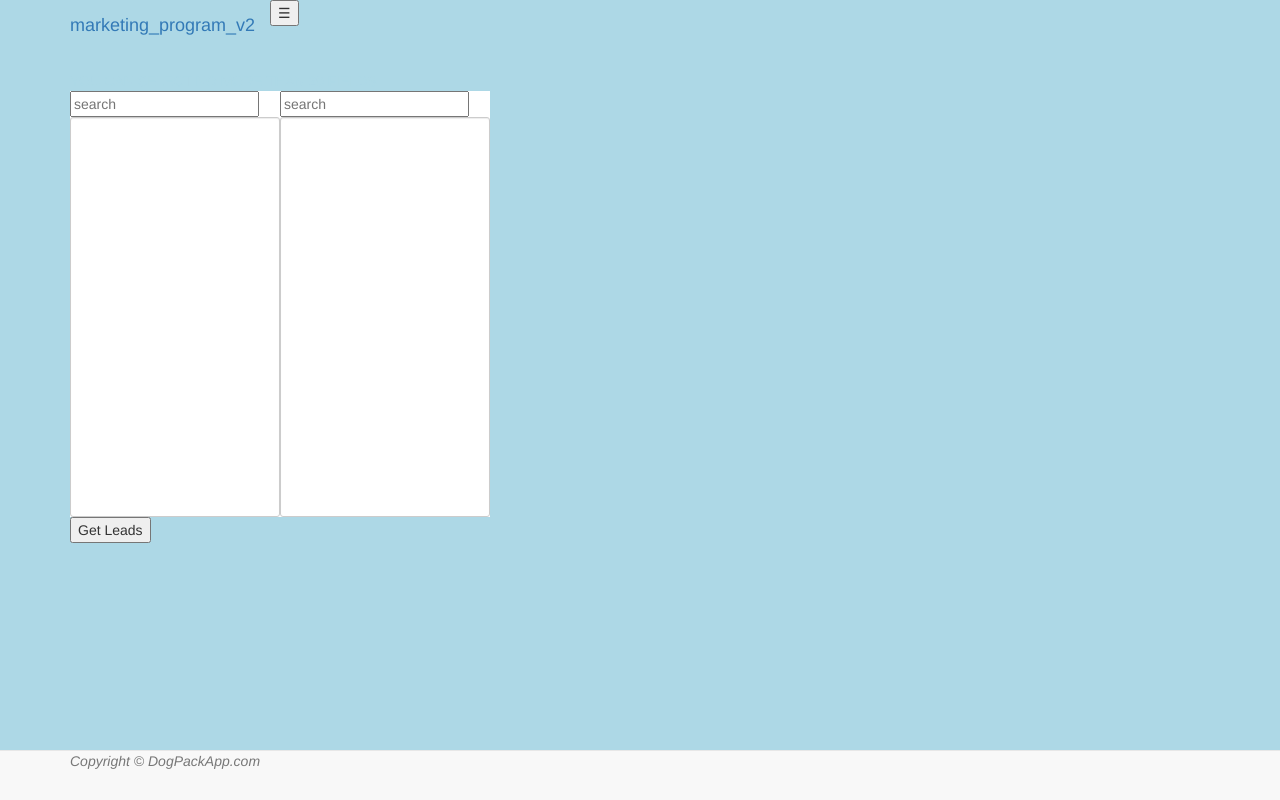
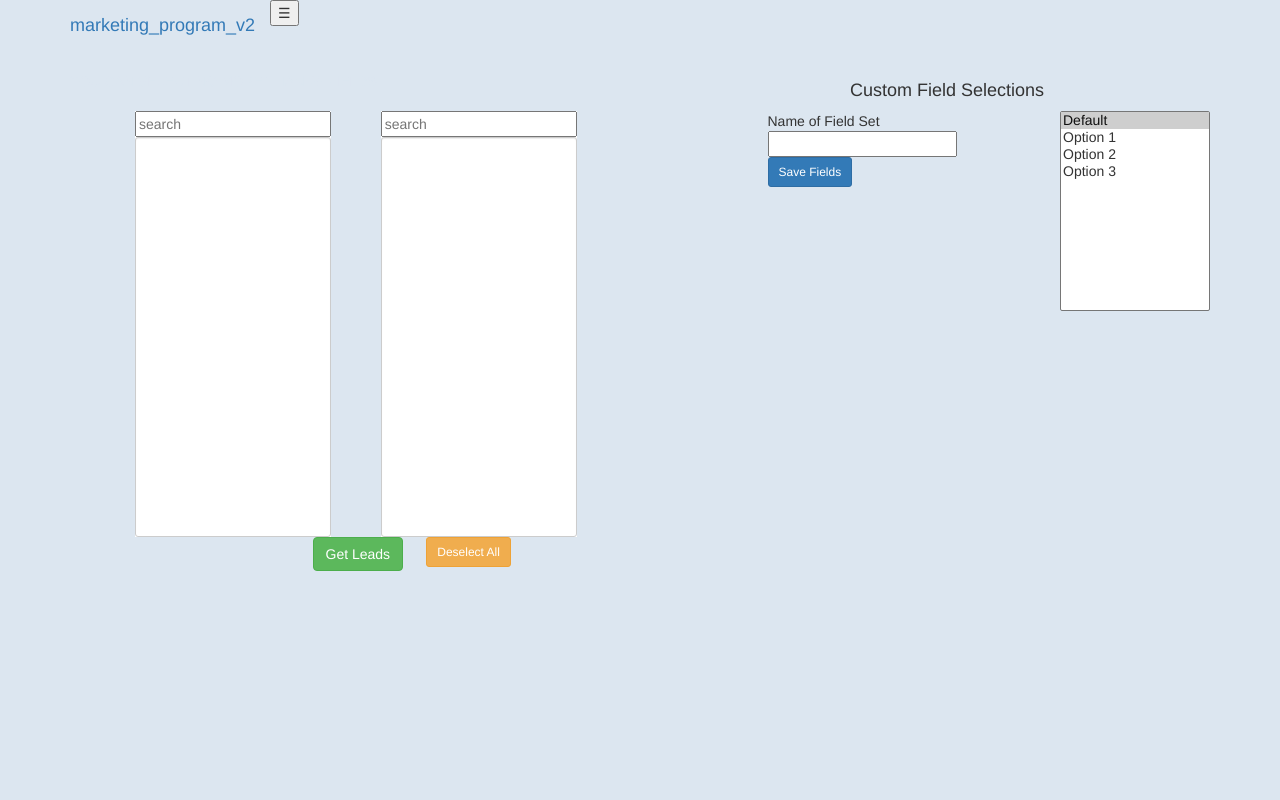
Before and after one commit to ericp-porch/marketing_program_v2, a Django app: page /leads/ in a window 1280 px wide. Run offline with Django 3.2, Linux system fonts and the light colour scheme; data that the repository does not hold is empty; parts of the project's set-up code (start-up, migrations or seed data) failed here and were passed over; some libraries are stand-ins or nearby versions.

Commit message:
Update leads.html and some cleanup

```diff
--- a/marketing_program_v2/leads/views.py
+++ b/marketing_program_v2/leads/views.py
@@ -1,10 +1,9 @@
 from __future__ import absolute_import, unicode_literals
-import sys, os
+import sys
 reload(sys)
 sys.setdefaultencoding('utf8')
 import csv
 from django.http import HttpResponse
-from django.utils.encoding import smart_str
 from django.shortcuts import render
 from django.db import connection
 from django.views.generic import ListView
@@ -24,29 +23,34 @@ class LeadView(AboutView, ListView):
     model = Leads
 
     def post(self, request):
-        lead_num = Leads.objects.all().count() # Total number of leads in database
-        fields = request.POST.getlist('selectfields') # 'fields' is a list of rest names, from the Field table, selected by the user on leads/leads.html
-        queryset = Leads.objects.all().values('document')[:100] # 'leads' is the Leads table. Check the 'queryset' variable below to see if it is limited
-        FieldsEntries = Fields.object.all() # Everything from the 'Fields' database
-        datatypes = []
-        for field in fields:
-            for entry in FieldsEntries:
-                if field == entry.rest_name:
-                    datatypes.append(entry.data_type)
-        fielddata = dict(zip(fields, datatypes)) # 'fieldata' is a dictionary matching user-selected field rest names with the field's associated data type (integer, string etc.)
-        string, range, boolean, dummy = 0,0,0,0
-        for field, datatype in fielddata.iteritems():
-            if datatype in "string email phone text url":
-                string += 1 # string--> string, email, phone, text, and url datatypes
-            elif datatype in "currency float date datetime integer":
-                range += 1 # range--> currency, float, date, datetime, and integer datatypes
-            elif datatype == "boolean":
-                boolean += 1 # bolean--> boolean datatype
-            else:
-                dummy += 1 # dummy --> Catches any instances where none of the the above datatypes are used (errors)
-        fieldtype = {"string":string, "range":range, "boolean":boolean, "dummy":dummy} # 'fieldtype' Dictionary on what data types are included in 'fielddata'. The Official datatypes are condensed into 3 new types:
-        return render(request, "leads/view.html", {'leads': queryset, 'fields': fields, 'lead_num': lead_num,
-                                                   'fielddata': fielddata, 'fieldtype': fieldtype})
+        if "get_leads" in request.POST:
+            lead_num = Leads.objects.all().count() # Total number of leads in database
+            fields = request.POST.getlist('selectfields') # 'fields' is a list of user-selected rest names
+            queryset = Leads.objects.all().values('document')[:100] # 'leads' is the Leads table.
+            FieldsEntries = Fields.object.all() # Everything from the 'Fields' database
+            datatypes = []
+            for field in fields:
+                for entry in FieldsEntries:
+                    if field == entry.rest_name:
+                        datatypes.append(entry.data_type)
+            fielddata = dict(zip(fields, datatypes)) # 'fieldata' is a dictionary with fields and associated data type
+            string, range, boolean, dummy = 0,0,0,0
+            for field, datatype in fielddata.iteritems():
+                if datatype in "string email phone text url":
+                    string += 1 # string--> string, email, phone, text, and url datatypes
+                elif datatype in "currency float date datetime integer":
+                    range += 1 # range--> currency, float, date, datetime, and integer datatypes
+                elif datatype == "boolean":
+                    boolean += 1 # boolean--> boolean datatype
+                else:
+                    dummy += 1 # errors
+            # 'fieldtype' Dictionary on what data types are included in 'fielddata'.
+            fieldtype = {"string":string, "range":range, "boolean":boolean, "dummy":dummy}
+            return render(request, "leads/view.html", {'leads': queryset, 'fields': fields, 'lead_num': lead_num,
+                                                       'fielddata': fielddata, 'fieldtype': fieldtype})
+        elif "saveSubmit" in request.POST:
+            template_name = "leads/leads.html"
+            return render(request, "leads/leads.html")
 
 
 class FilterView(LeadView, ListView):
@@ -74,11 +78,9 @@ class FilterView(LeadView, ListView):
         #   2 = boolean: A string reading "true", "false", or "both"
         filters = {'id': [0, idstart, idend]}  # The creation of the 'filters' dictionary
         for key, value in request.POST.items():
-            if 'selectfields' in key:  # I created some hidden input elements in view.html,
-                # whose names are just the rest names with 'selectfields attached.
-                # This allowed me to easily get a list of field rest names right here.
+            if 'selectfields' in key:  # Rest Names taken from hiiden input fields
                 fields.append(value)
-            elif '_start' in key and 'id' not in key:  # non-date ranges are converted to floatingpoint
+            elif '_start' in key and 'id' not in key:  # non-date ranges are converted to floats
                 a = key[:-6]  # "start" is removed form the rest name, then value is made into key for 'filters' entry
                 b = float(value)  # start value converted from string to float
                 d = 0  # value is datatype variable index. A value of 0 indicates a range variable
@@ -105,7 +107,7 @@ class FilterView(LeadView, ListView):
             if key == 'document':  # The 'document' JSON is accessed here
                 counter += 1
                 for dockey, docval in value.iteritems():  # Here is where the bulk of the filtering occurs
-                    if docval:  # Some values in 'document' are null, and can't be filtered normally. This automatically disqualifies those leads
+                    if docval:  # Leads with null values are filtered out
                         for filterkey, filterval in filters.iteritems():
                             if filterkey == dockey:  # Match keys between 'filters' and 'document'
                                 if filterval[0] == 0:  # range variables
@@ -123,7 +125,7 @@ class FilterView(LeadView, ListView):
                                     else:  # if string does not match, clear csvrow and kill loop
                                         csvrow.clear(); return counter, csvrow, csvdict
                                 elif filterval[0] == 2:
-                                    if filterval[1] == docval:
+                                    if filterval[1] == docval or filterval[1] in "both":
                                         csvrow.update({dockey: docval})
                                     else:  # if wrong boolean value, clear csvrow and kill loop
                                         csvrow.clear(); return counter, csvrow, csvdict
@@ -132,8 +134,7 @@ class FilterView(LeadView, ListView):
                                     csvrow.clear()
                     else:
                         csvrow.clear(); return counter, csvrow, csvdict # if 'document' value is null
-        # This for loop adds csvrow to csvdict. This only happens if the current lead is not filtered out.
-        for key, value in csvdict.iteritems():
+        for key, value in csvdict.iteritems(): #If lead not filtered out, csvrow is added to csvdict
             for rowkey, rowval in csvrow.iteritems():
                 if key == rowkey:
                     value.append(rowval)
@@ -149,17 +150,16 @@ class FilterView(LeadView, ListView):
 
     def post(self, request):
         filters = self.user_filters(request)
-        #
         # 'filters' is now complete. It is a dictionary where:
         # key = rest name
         # value = list[ datatype, filter_value or min_value, max_value in the case of range variable]
-        #
-        # idstr = "Select id, document FROM Leads WHERE (Cast(document->> 'id' AS integer) BETWEEN 500 AND 800)"
-        # emailstr = "AND (document->> 'email' LIKE '%@gmail.com')"
-        # final = idstr + emailstr
-        # example = Leads.objects.raw(final)
-        # for exam in example:
-        #     print exam.id, exam.email
+
+        idstr = "Select id, document FROM Leads WHERE (Cast(document->> 'id' AS integer) BETWEEN 500 AND 800)"
+        emailstr = "AND (document->> 'email' LIKE '%@gmail.com')"
+        final = idstr + emailstr
+        example = Leads.objects.raw(final)
+        for exam in example:
+            print exam.id, exam.email
 
         # 'leader' queries the values of the 'document' column in the Leads database
         leader = Leads.objects.all().values('document')
@@ -167,12 +167,12 @@ class FilterView(LeadView, ListView):
         csvdict = {} # Dictionary eventually containg the data that will be converted to a CSV
         csvrow = {} # An entry for a single lead that will be added to csvdict
         for filterkey, filterval in filters.iteritems():
-            csvdict.update({filterkey: []}) # This just adds the rest names present in 'filters' to the top of csvdict, so they can be the headers for the CSV
-        # Now we iterate through Leads and compare the leads to the filters to see which we keep.
-        # If a single lead value is excluded by the filters, the entire lead is dumped and the the next lead is tested
+            csvdict.update({filterkey: []}) # filterkeys become headers for CSV
+
+        # Iterate through leads and filter
         for lead in leader:
             csvrow.clear() # resets csvrow, so new lead data can be added
-            counter, csvrow, csvdict = self.filter_leads(lead, filters, counter, csvrow, csvdict) #filtering of leads takes place here
+            counter, csvrow, csvdict = self.filter_leads(lead, filters, counter, csvrow, csvdict)
 
         # csvdict is used to generate a CSV
         response = self.csv_write(csvdict)
--- a/marketing_program_v2/static/css/multi-select.css
+++ b/marketing_program_v2/static/css/multi-select.css
@@ -1,17 +1,16 @@
 
 
 .ms-container{
-/*  background: transparent url('../img/switch.png') no-repeat 50% 50%; */
-  width: 700px;
+  width: 100%;
 }
 
 .ms-container:after{
   content: ".";
-  display: block;
+  display: inline;
   height: 0;
   line-height: 0;
   font-size: 0;
-  clear: both;
+  clear: none;
   min-height: 0;
   visibility: hidden;
 }
@@ -25,6 +24,11 @@
 
 .ms-container .ms-selection{
   float: left;
+}
+
+.ms-selectable {
+  margin-right: 50px;
+  margin-left: 50px;
 }
 
 .ms-container .ms-list{
@@ -96,6 +100,6 @@
 }
 
 .search-input {
-    width: 90%;
+    width: 100%;
 
 }
--- a/marketing_program_v2/static/css/project.css
+++ b/marketing_program_v2/static/css/project.css
@@ -39,6 +39,7 @@
 
 body {
     margin-bottom: 0px;
+    background-color: rgb(220,230,240);
 }
 
 div.navbar.navbar-default.navbar-fixed-bottom {
--- a/marketing_program_v2/static/css/view.css
+++ b/marketing_program_v2/static/css/view.css
@@ -1,6 +1,4 @@
-body {
-    background-color: lightblue;
-}
+
 
 select#fields {
     width: 100%;
@@ -8,12 +6,35 @@ select#fields {
 
 div.warning {
     text-align: left;
-    color: lightblue;
+    color: rgb(220,230,240);
 }
 
 .lead_num {
     color: red;
 }
+
+/*********************************************
+  CSS for leads.html
+**********************************************/
+
+.testTable {
+
+}
+
+#fieldTable {
+    display: inline;
+}
+
+#customTable {
+    display: inline;
+    float: right;
+}
+
+#custom_names {
+    width: 150px;
+    height: 200px;
+}
+
 
 /*********************************************
   CSS for the Lead Display Table
@@ -42,6 +63,8 @@ table.pageTable, th.pageTable, td.pageTable {
     text-align: center;
     vertical-align: middle;
 }
+
+
 
 /*********************************************
   CSS for the Filter Form Table
--- a/marketing_program_v2/static/js/leads.js
+++ b/marketing_program_v2/static/js/leads.js
@@ -97,35 +97,58 @@ $(document).ready(function(){
     });
 }
 
+// ************************************* Custom Fields Option Select ************************************
+
+    $('#deselect_all').click(function(){
+        $('#fields').multiSelect('deselect_all');
+        return false;
+    });
+
+    $('#custom_default').click(function(){
+        $('#fields').multiSelect('select', ['id', 'email', 'updatedAt', 'createdAt', 'firstName', 'lastName']);
+        return false;
+    });
+
+
 // ************************************* Footer Fixed to Bottom of Viewport ************************************
 
-    var footerResize = function() {
-        $('div.navbar.navbar-default.navbar-fixed-bottom').css('position', $("body").height() + $("div.navbar.navbar-default.navbar-fixed-bottom").innerHeight() > $(window).height() ? "inherit" : "fixed");
-      };
-      $(window).resize(footerResize).ready(footerResize);
+//    var footerResize = function() {
+//        $('div.navbar.navbar-default.navbar-fixed-bottom').css('position', $("body").height() + $("div.navbar.navbar-default.navbar-fixed-bottom").innerHeight() > $(window).height() ? "inherit" : "fixed");
+//      };
+//      $(window).resize(footerResize).ready(footerResize);
 
 // ******************************************* Compare Ranges ***************************************************
-    function compare(filterForm){
-
-        var numrange = Array.prototype.slice.call(document.querySelectorAll('input.numstart, input.numend'));
-        var numlen = numrange.length;
-
-        for(var i = 0; i < numrange; i++) {
-            if (numrange[i][0] != "" && numrange[i][1] != ""){
-                if (numrange[i][0] > numrange[i][1]){
-                    $("form[filterForm]").submit(function(e){
-                        e.preventDefault();
-                        alert("UNACCEPTABLE RANGE");
-                        return false;
-                    })
-                }else{
-                return true;
-                }
-            }
-        }
-
-    }
-
+//    function compare(){
+//
+//        var numrange = Array.prototype.slice.call(document.querySelectorAll('.numstart, .numend'));
+//        var numlen = numrange.length;
+//        console.log("cpmpare")
+//
+//        for(var i = 0; i < numrange; i++) {
+//            console.log("for")
+//            if (numrange[i][0] != "" && numrange[i][1] != ""){
+//                console.log("2nd")
+//                if (numrange[i][0] > numrange[i][1]){
+//                    console.log("3rd")
+//                    $("form[filterForm]").submit(function(e){
+//                        e.preventDefault();
+//                        console.log("Invalid Data")
+//                        return false;
+//                    })
+//                }else{
+//                console.log("Valid Data")
+//                return true;
+//                }
+//            }
+//        }
+//
+//    }
+//
+//    $('#filterForm').on('submit', function(event){
+////        event.preventDefault();
+//        console.log("form submitted")
+//        compare();
+//    });
 
 
 
--- a/marketing_program_v2/templates/base.html
+++ b/marketing_program_v2/templates/base.html
@@ -92,11 +92,11 @@
 
     </div> <!-- /container -->
 
-    <div class="navbar navbar-default navbar-fixed-bottom" role="navigation">
-        <div class="container">
-            <p class="text-muted"><i>Copyright © DogPackApp.com</i></p>
-        </div>
-    </div>
+    <!--<div class="navbar navbar-default navbar-fixed-bottom" role="navigation">-->
+        <!--<div class="container">-->
+            <!--<p class="text-muted"><i>Copyright © DogPackApp.com</i></p>-->
+        <!--</div>-->
+    <!--</div>-->
 
     {% block modal %}{% endblock modal %}
 
--- a/marketing_program_v2/templates/leads/leads.html
+++ b/marketing_program_v2/templates/leads/leads.html
@@ -5,8 +5,13 @@
 <link rel="stylesheet" type="text/css" href="{% static 'css/view.css' %}"/>
 <link rel="stylesheet" type="text/css" href="{% static 'css/multi-select.css' %}"/>
 
-<div class="warning">YOU CAN SELECT NO MORE THAN 20 FIELDS</div>
-
+<div class="row">
+  <div class="warning col-md-8">YOU CAN SELECT NO MORE THAN 20 FIELDS</div>
+  <div class="col-md-4"><h4>Custom Field Selections</h4></div>
+</div>
+<div class="container">
+  <div class="row">
+    <div class="col-md-7">
       <form action="view/" method="post" name="fieldselect">
         {% csrf_token %}
           <select multiple="multiple", name="selectfields" id="fields">
@@ -28,8 +33,38 @@
               {% endif %}
             {% endfor %}
           </select>
+          <div class="row">
+            <div class="col-md-4"></div>
+            <div class="col-md-2">
+              <input type="submit" class="btn btn-success btn-md" id="get_leads" name="get_leads" value="Get Leads">
+            </div>
+            <div class="col-md-6">
+              <input type="button" class="btn btn-warning btn-sm" id="deselect_all" value="Deselect All">
+            </div>
+            <!--<div class="col-md-3"></div>-->
+          </div>
+        </form>
+    </div>
 
-    <input type="submit", id="get_leads" value="Get Leads">
-</form>
+
+  <div class="col-md-3">
+    Name of Field Set<br>
+      <input type="text" name="customfields_name" id="customfieldsName"><br>
+      <input type="button" class="btn btn-primary btn-sm" name="save_fields" value="Save Fields">
+  </div>
+    <div class="col-md-2">
+        <select multiple="multiple" id="custom_names">
+          <option id="custom_default" selected>Default</option>
+          <option>Option 1</option>
+          <option>Option 2</option>
+          <option>Option 3</option>
+        </select>
+    </div>
+  </div>
+</div>
+
+
+
+
 
 {% endblock %}
--- a/marketing_program_v2/templates/leads/view.html
+++ b/marketing_program_v2/templates/leads/view.html
@@ -51,7 +51,7 @@
 <!-------------------------------------------------------------------->
 <!-------------------------------------------------------------------->
 <table class="filterTable">
-  <form method="post" action="../filter/" name="filterForm" onsubmit="return minmax();">
+  <form method="post" action="../filter/" name="filterForm" id="filterForm">
     {% csrf_token %}
     {% for field in fields %}
       <input type="hidden" name="selectfields_{{ field }}" value="{{ field }}">
```
Also changed, not shown: marketing_program_v2/leads/forms.py (+1 -18 lines). Lines whose indentation alone changed are shown as unchanged.
